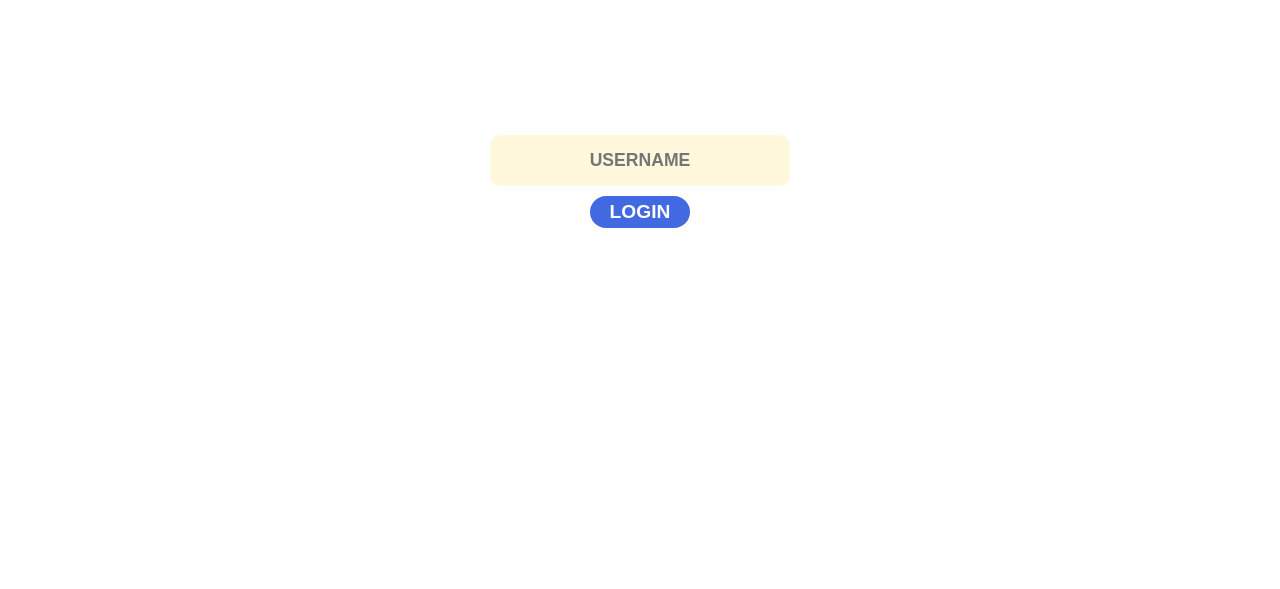
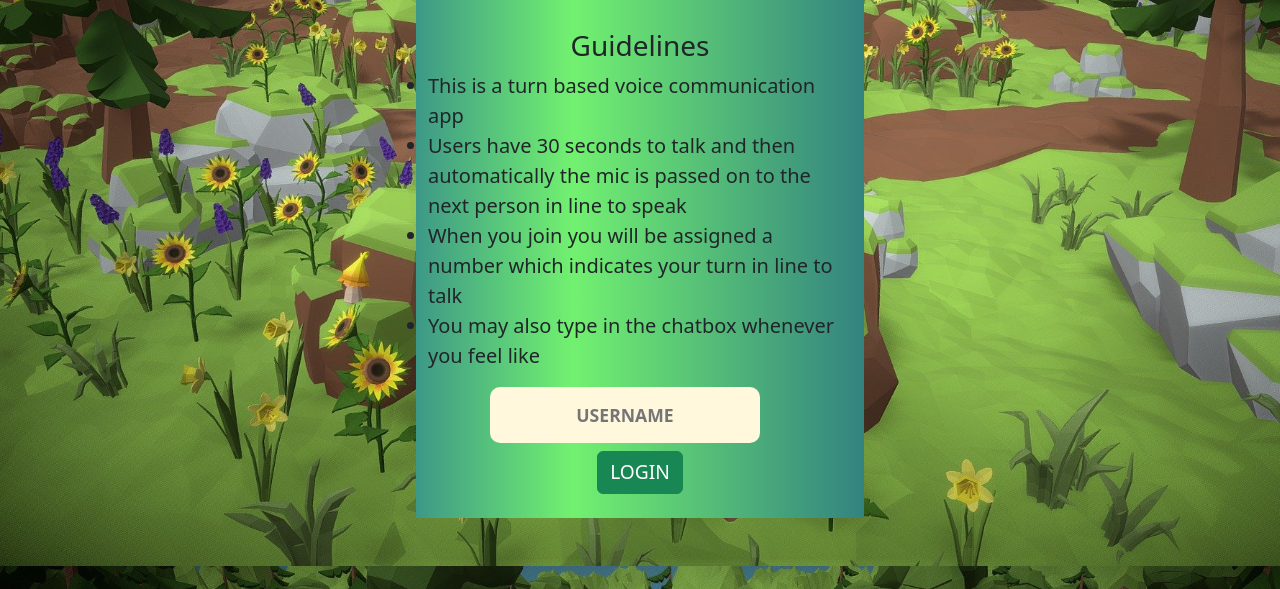
Before and after one commit to Kauress/vortexweb2.1, a website: page public/index.html in a window 1280 px wide. Shown: the part 211-800 px from the top of the page. Drawn offline with nearby package versions, Linux system fonts and the light colour scheme.

Commit message:
2nd commit

```diff
--- a/public/css/conference.css
+++ b/public/css/conference.css
@@ -7,7 +7,7 @@
   --c6: 80%;
   --c7: 85%;
 }
-
+/*
 body {
   display: flex;
   width: 100%;
@@ -16,7 +16,11 @@ body {
   margin: 0;
   flex-direction: column;
 }
-
+*/
+body{
+  background-image: url("/public/background.jpg");
+  background-size: cover;
+}
 .bg {
   position: relative;
   width: 100%;
@@ -153,7 +157,7 @@ body {
 .text-chat-container {
   display: flex;
   flex-direction: column;
-  width: calc(100% - 40px);
+  width: 20%;
   padding: 20px;
   height: 400px;
   background-color: #f1f1f1;
@@ -188,29 +192,8 @@ body {
   white-space: wrap;
 }
 
-.message-container > .msg-wrapper > .sender {
-  display: block;
-  color: grey;
-  font-size: 0.9rem;
-}
 
-.message-container > .owner {
-  margin-left: auto;
-}
 
-.text-chat-container > form {
-  display: flex;
-  justify-content: flex-start;
-  margin-left: auto;
-}
-.text-chat-container > form > input {
-  border: transparent;
-  background: white;
-  width: 200px;
-  padding: 10px;
-  border-radius: 10px 0 0 10px;
-  box-shadow: 1px 2px rgba(0, 0, 0, 0.08);
-}
 
 .text-chat-container > form > button {
   background-color: royalblue;
--- a/public/css/index.css
+++ b/public/css/index.css
@@ -1,15 +1,9 @@
-html {
-  width: 100%;
-  height: 100%;
+body{
+  /*background: rgb(61,152,135);
+background: linear-gradient(90deg, rgba(61,152,135,1) 0%, rgba(114,241,112,1) 35%, rgba(51,131,128,1) 100%);*/
+  background-image: url('/public/b1.jpeg');
+background-size: cover;
 }
-body {
-  display: flex;
-  width: 100%;
-  height: 100%;
-  margin: 0;
-  padding: 0;
-}
-
 .form {
   width: 90%;
   max-width: 300px;
@@ -28,16 +22,8 @@ body {
   font-size: 1.1rem;
 }
 
-.form > button {
-  display: block;
-  width: fit-content;
-  padding: 5px 20px;
-  margin: 10px auto;
-  border: transparent;
-  border-radius: 20px;
-  font-weight: bold;
+.btn {
   font-size: 1.2rem;
-  background-color: royalblue;
   color: white;
   cursor: pointer;
 }
@@ -45,3 +31,15 @@ body {
 .form > #message {
   text-align: center;
 }
+
+#main{
+ background: rgb(61,152,135);
+background: linear-gradient(90deg, rgba(61,152,135,1) 0%, rgba(114,241,112,1) 35%, rgba(51,131,128,1) 100%);*/
+  z-index: 1;
+  width: 35%;
+
+}
+
+li{
+  font-size:20px;
+}
--- a/public/index.html
+++ b/public/index.html
@@ -2,18 +2,43 @@
 <html>
   <head>
     <meta name="viewport" content="width=device-width,initial-scale=1.0" />
+    <link href="https://cdn.jsdelivr.net/npm/bootstrap@5.3.0-alpha3/dist/css/bootstrap.min.css" rel="stylesheet" integrity="sha384-KK94CHFLLe+nY2dmCWGMq91rCGa5gtU4mk92HdvYe+M/SXH301p5ILy+dN9+nJOZ" crossorigin="anonymous">
     <link href="/public/css/index.css" rel="stylesheet" />
-    <title>Voice Conference</title>
+    <title>Vortex Voice Conference</title>
   </head>
   <body>
-    <form class="form" action="/" method="post">
+      <div class="container my-5 text-center">
+      <div class="row">
+        <div class="col-sm-12">
+      </div>
+        </div>
+  </div><!-- end of container -->
+    <div class="container fluid my-5" id="main">
+      <div class="row my-5">
+        <h1 class="my-5 text-center"> THE VORTEX</h1>
+        <h3  class="text-center"> Guidelines</h3>
+        <ul>
+          <li>This is a turn based voice communication app</li>
+          <li>Users have 30 seconds to talk and then automatically the mic is passed on to the next person in line to speak</li>
+          <li>When you join you will be assigned a number which indicates your turn in line to talk </li>
+          <li>You may also type in the chatbox whenever you feel like</li>
+        </ul>
+        <div class="text-center">
+      <form class="form" action="/" method="post">
       <input name="username" placeholder="USERNAME" required />
-      <button>LOGIN</button>
+      <button class="btn btn-success btn-block my-2"> LOGIN </button>
       <p id="message"></p>
     </form>
+      </div>
+        </div>
+      </div>
+  </div><!-- end of container -->
+
+    <script src="https://cdn.jsdelivr.net/npm/bootstrap@5.3.0-alpha3/dist/js/bootstrap.bundle.min.js" integrity="sha384-ENjdO4Dr2bkBIFxQpeoTz1HIcje39Wm4jDKdf19U8gI4ddQ3GYNS7NTKfAdVQSZe" crossorigin="anonymous"></script>
   </body>
   <script>
     const message = new URLSearchParams(window.location.search).get("message");
     if (message) document.querySelector("#message").textContent = message;
   </script>
+
 </html>
```
Also changed, not shown: public/conference.html (+8 -5 lines), public/b1.jpeg (added), public/header.jpg (added).
